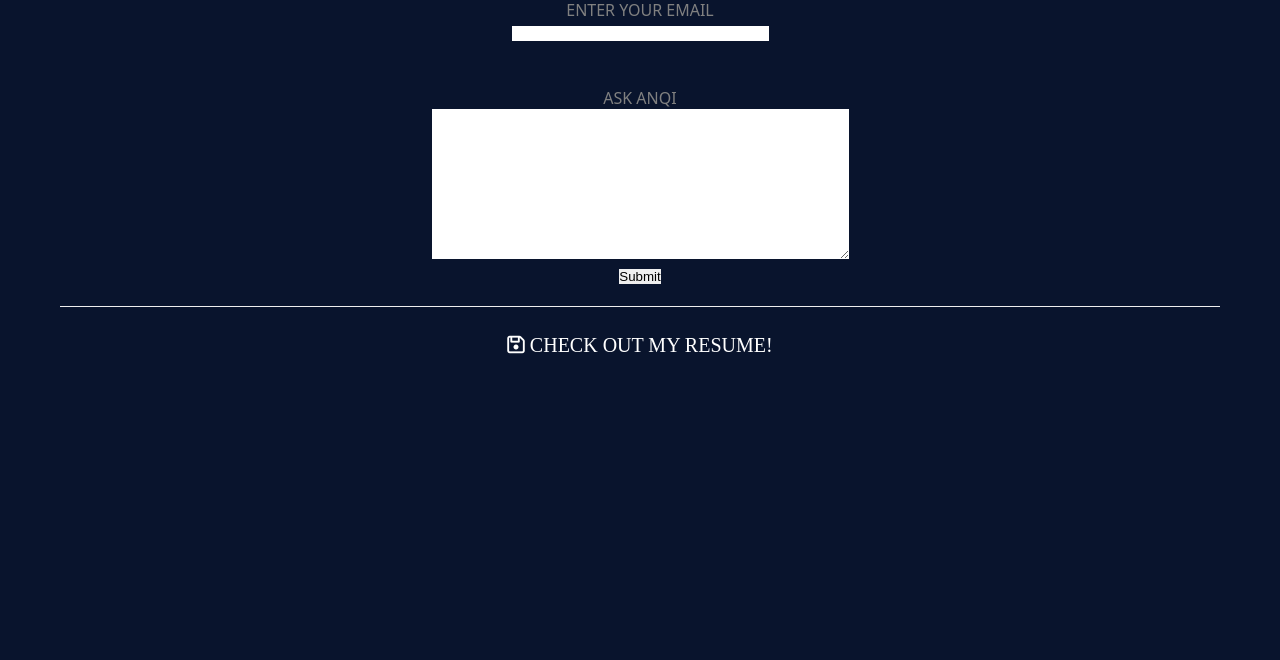
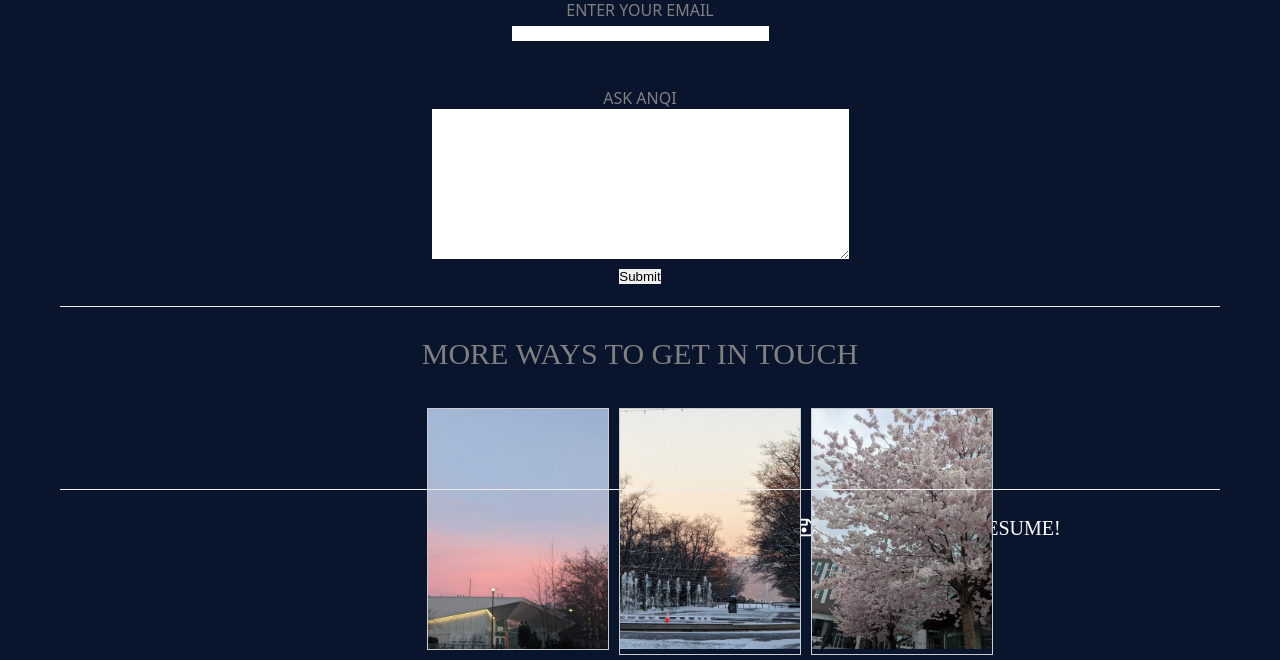
Before and after one commit to anqixxx/personalwebsite, a Flask app: page /contact in a window 1280 px wide. Shown: the part 210-870 px from the top of the page. Before the commit the page ends 564 px from the top, so only its background shows below. Run offline with Flask 2, Linux system fonts and the light colour scheme; some libraries are stand-ins or nearby versions; some web fonts are replaced.

Commit message:
tired going to sleep

```diff
--- /dev/null
+++ b/contactusMessage.csv
@@ -0,0 +1,2 @@
+,email,message
+0,test6,anqi
--- a/server.py
+++ b/server.py
@@ -1,7 +1,7 @@
 from flask import Flask, render_template, redirect, request
 from flask_mail import Mail, Message
 from forms import ContactForm
-import os
+import pandas as pd
 
 app = Flask(__name__)
 
@@ -83,18 +83,15 @@ def skills():
 @app.route('/contact', methods=['GET', 'POST'])
 def contact():
     form = ContactForm()
-    if form.is_submitted():
-
+    if request.method == 'POST':
         result = request.form
-        # result['email'] = request.form['username']
-        # result['message'] = request.form['message']
-
-        # sendContactForm(result)
-
+        email = request.form["username"]
+        message = request.form["query"]
+        res = pd.DataFrame({'email': email, 'message': message}, index=[0])
+        res.to_csv('./contactusMessage.csv')
         return render_template('user.html', result=result)
-
-        # result is immutable dictionary, key value pairs
-    return render_template('contact.html', form=form)
+    else:
+        return render_template('contact.html', form=form)
 
 # want to render html content
 if __name__ == '__main__':
--- a/templates/contact.html
+++ b/templates/contact.html
@@ -16,7 +16,31 @@
         font-weight:400;
     }
 
+    h3 {
+        font-family: 'Playfair Display SC', serif;
+        font-size: 30px;
+        line-height: 1.8;
+        font-weight:400 !important;
+    }
 
+    div.gallery {
+        margin: 5px;
+        position: relative;
+        border: 1px solid #ccc;
+        width: 180px;
+        float: left;
+        left: 33%;
+    }
+
+    div.gallery img {
+        width: 100%;
+        height: auto;
+    }
+
+    div.desc {
+        padding: 15px;
+        text-align: center;
+    }
 </style>
 
 <title>Contact</title>
@@ -60,5 +84,24 @@
 
     </div>
 
+<hr>
+<h3 > MORE WAYS TO GET IN TOUCH </h3>
+<br>
+<div class="gallery">
+      <img src="/static/sunset.jpg" alt="Sunset" style="display:block;margin:auto"   width="600" height="400">
+  </div>
+
+  <div class="gallery">
+      <img src="/static/snow.jpg" alt="Forest" width="600" height="400">
+  </div>
+
+  <div class="gallery">
+      <img src="/static/cherryblossoms.jpg" alt="Northern Lights" width="600" height="400">
+  </div>
+  <br>
+
+  <br>
+
+  <br>
 
 {% endblock %}
```
Also changed, not shown: templates/user.html (+31 -1 lines).
